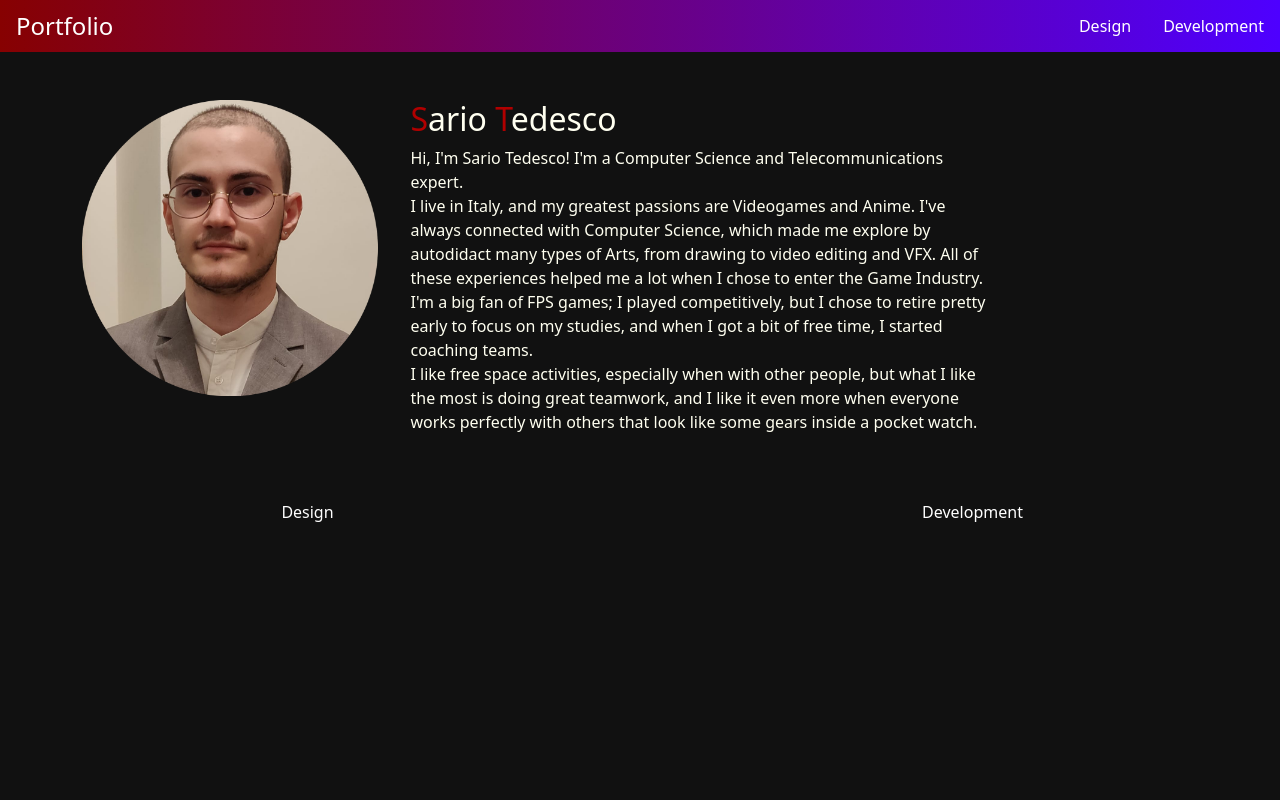
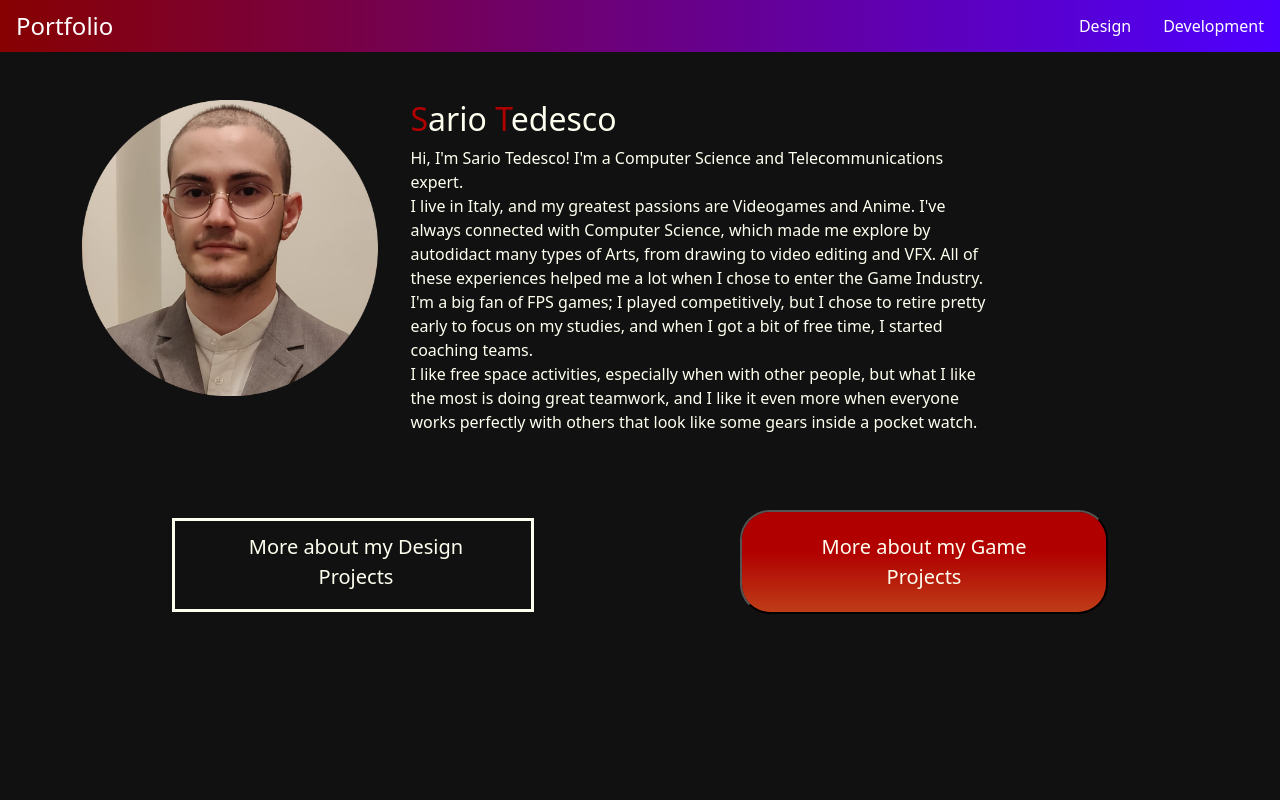
Before and after one commit to Raven-s-Soul/portfolio, a React (Create React App) app: page /#/ in a window 1280 px wide. Shown: the top 800 px of the page. Built offline with nearby package versions, Linux system fonts and the light colour scheme.

Commit message:
testing buttons

```diff
--- a/public/index.html
+++ b/public/index.html
@@ -22,7 +22,5 @@
   <body>
     <noscript>You need to enable JavaScript to run this app.</noscript>
     <div id="root"></div>
-    <!--
-    -->
   </body>
 </html>
--- a/src/App.css
+++ b/src/App.css
@@ -5,18 +5,27 @@
   width: 100%;
   color: ivory;
   background-size: cover;
+  z-index: -10;
 
 }
 
 .page {
   text-align: center;
   min-height: 100vh;
+  z-index: -9;
 }
 
 .pageTitle {
   padding-top: 1.5rem;
   padding-bottom: 1.5rem;
 }
+
+/*
+
+  !Navbar
+
+*/
+
 
 .Navbar {
   z-index: 100;
@@ -101,28 +110,17 @@ a:visited {
   color: #b10000;
 }
 
+/*
+
+  !HomePage
+
+*/
+
 .container {
   display: flex;
   width: auto;
   height: auto;
-}
-
-.container2 {
-  max-width: 1560px;
-  margin: 0px auto;
-  display: flex;
-  flex-wrap: wrap;
-  -webkit-box-pack: end;
-  justify-content: flex-end;
-}
-
-.container3 {
-  display: flex;
-  -webkit-box-align: center;
-  align-items: center;
-  -webkit-box-pack: justify;
-  justify-content: space-between;
-  width: 100%;
+  overflow: auto;
 }
 
 .leftImg {
@@ -174,31 +172,156 @@ a:visited {
   background-color: #1a1919;
 }
 
-.GoToDesign{
-  margin-left: 0px;
-  margin-top: 0px;
-  margin-right: 1.5625rem;
-  margin-bottom: 0px;
-  flex: 1 1 100%;
+/*
 
+  !Homapage downSide
+
+*/
+
+.container2 {
+  /*max-width: 1560px;*/
+  max-width: 1000px;
+  margin: 0px auto;
+  display: flex;
+  flex-wrap: wrap;
+  -webkit-box-pack: end;
+  justify-content: flex-end;
+  /*overflow: hidden; */
 }
-.GoToDev{
-  margin-left: 1.5625rem;
-  margin-top: 0px;
-  margin-right: 0px;
-  margin-bottom: 0px;
-  flex: 1 1 100%;
+
+.container3 {
+  display: flex;
+  -webkit-box-align: center;
+  align-items: center;
+  -webkit-box-pack: justify;
+  justify-content: space-between;
+  width: 100%;
+  /*overflow: hidden; */
 }
 
 .wrapperGoTo {
   height: 100%;
+
   box-sizing: border-box;
-  position: relative;
-  /*display: flex;    for custom grid*/
-  padding: 10px 0px;
+  width: 40%;
+  display: flex;
+
+  padding-top: 10px;
   -webkit-box-align: center;
   align-items: center;
 }
+
+.textToGo {
+  position: relative;
+    flex: 1 1 auto;
+    min-width: 0px;
+    padding-top: 0px;
+    padding-right: 10%;
+    padding-bottom: 0px;
+    padding-left: 10%;
+    box-sizing: border-box;
+    overflow: hidden;
+}
+
+.GoTo-Design{
+  margin-left: 1rem;
+  margin-top: 0px;
+  margin-right: 1.5625rem;
+  margin-bottom: 0px;
+}
+
+.GoTo-Dev{
+  margin-left: 1.5625rem;
+  margin-top: 0px;
+  margin-right: 1rem;
+  margin-bottom: 0px;
+}
+
+/* background-color: #4e00ff;
+   background-color: #1a1919;*/
+
+
+/*
+
+  !Buttons
+
+*/
+
+.customBtn{
+  color: ivory;
+  text-decoration: none;
+  padding: 5.5% 13%;
+  font-size: 1.25rem;
+  position: relative;
+  z-index: 10;
+}
+
+.customBtn-mirrors{
+  color: ivory;
+  border: none;
+  background-color: transparent;
+}
+.customBtn-mirrors::after, .customBtn-mirrors::before{
+  border: 3px solid ivory;
+  /* ?tryEdit this value */
+  border-radius: 0px;
+  content: "";
+  position: absolute;
+  width: calc(100% - 6px);
+  height: calc(100% - 6px);
+  left: 0;
+  bottom:0;
+  left: 0;
+  right: 0;
+  z-index: 0;
+  transition: transfomr 0.3s ease;
+}
+.customBtn-mirrors:hover::after{
+  transform: translate(-5px, -5px);
+}
+.customBtn-mirrors:hover::before{
+  transform: translate(5px, 5px);
+}
+
+.customBtn-fade{
+  overflow: hidden ;
+  border-radius: 30px;
+  background-color: transparent;
+  box-shadow: 0 0 0 0 #870101, 0 0 0 0 #4e00ff;
+  transition: transform 0.5s ease, box-shadow 0.7s ease;
+}
+.customBtn-fade::after{
+  content: "";
+  width: 900px;
+  height: 900px;
+  position: absolute;
+  top: -50px;
+  left: -300px;
+  background-image: linear-gradient(
+    180deg,
+    #b10000 10%,
+    #e3e558 35%,
+    #6fb57e 65%,
+    #4e00ff 90%
+    );
+  z-index: -1;
+  transition:transform 0.5s ease;
+}
+.customBtn-fade:hover{
+transform: translate(0, -6px);
+box-shadow: 10px -10px 25px 0 #4e00ff, -10px 10px 25px 0 #870101;
+}
+.customBtn-fade:hover::after{
+transform: rotate(180deg);
+}
+
+
+/*
+
+  !Footer
+
+*/
+
 
 .footer {
   padding-bottom: 0.3rem;
@@ -208,7 +331,7 @@ a:visited {
   text-align: center;
 }
 
-.CustomButton {
+.FooterButton {
   display: inline-block;
   font-weight: 400;
   line-height: 1.5;
@@ -236,6 +359,13 @@ a:visited {
   width: auto;
   height: auto;
 }
+
+/*
+
+  !Responsive
+
+*/
+
 
 @media (max-width: 775px){
     .toggle-button {
@@ -276,10 +406,33 @@ a:visited {
       margin-bottom: 0.175rem;
       margin-top: 0.175rem;
     }
+
+    /* !Homepage LowerSide */
+    .container3 {
+      flex-flow: column;
+    }
+    .GoTo-Dev {
+       margin-left: 0;
+      margin-top: 0;
+      margin-right: 0;
+      margin-bottom: 0;
+      padding-top: 3rem;
+    }
+    .GoTo-Dev {
+    margin-left: 0;
+    margin-top: 0;
+    margin-right: 0;
+    margin-bottom: 0;
+    padding-top: 3rem;
+    }
+    .wrapperGoTo{
+      display: block;
+      width: 100%;
+    }
 }
 
 @media (max-width: 500px){
-
+  /* !Homepage */
   .container{
     font-size: 12px;
   }
@@ -287,9 +440,13 @@ a:visited {
 }
 
 @media (max-width: 400px){
-
+  /* !Homepage */
   .container{
     font-size: 10px;
+  }
+  /* !Button */
+  .customBtn{
+    font-size: 100%;
   }
 
 }
@@ -302,6 +459,12 @@ a:visited {
 
 }
 
+
+/*
+
+  !Scrollbar
+
+*/
 
 ::-webkit-scrollbar {
   width: 1rem;
--- a/src/components/Footer.js
+++ b/src/components/Footer.js
@@ -19,7 +19,7 @@ function Footer() {
         <div className="FooterLinks">
           <button
             type="button"
-            className="CustomButton"
+            className="FooterButton"
             onClick={(e) => {
               var input = document.createElement("input");
               input.setAttribute("value", "Raven's Soul#9583");
@@ -42,7 +42,7 @@ function Footer() {
 
           <button
             type="button"
-            className="CustomButton"
+            className="FooterButton"
             onClick={(e) => {
               e.preventDefault();
               window.open("https://github.com/sario-tedesco");
@@ -53,7 +53,7 @@ function Footer() {
           </button>
           <button
             type="button"
-            className="CustomButton"
+            className="FooterButton"
             onClick={(e) => {
               e.preventDefault();
               window.open("mailto:sariotedesco@gmail.com");
@@ -72,7 +72,7 @@ function Footer() {
           </button>
           <button
             type="button"
-            className="CustomButton"
+            className="FooterButton"
             onClick={(e) => {
               e.preventDefault();
               window.open("https://www.linkedin.com/in/sario-tedesco/");
--- a/src/components/Home.js
+++ b/src/components/Home.js
@@ -36,18 +36,18 @@ function Home() {
         </div>
       </div>
       <div className="container2">
-        {/*!TODO left pice?*/}
+        {/* //!TODO left pice? */}
         <div className="container3">
-          <div className="GoToDesign">
-            <Link to="design" className="wrapperGoTo">
-              Design
-            </Link>
-          </div>
-          <div className="GoToDev">
-            <Link to="dev" className="wrapperGoTo">
-              Development
-            </Link>
-          </div>
+          <Link to="design" className="wrapperGoTo GoTo-Design">
+            <button type="button" className="customBtn customBtn-mirrors">
+              <div className="textToGo">More about my Design Projects</div>
+            </button>
+          </Link>
+          <Link to="dev" className="wrapperGoTo GoTo-Dev">
+            <button type="button" className="customBtn customBtn-fade">
+              <div className="textToGo">More about my Game Projects</div>
+            </button>
+          </Link>
         </div>
       </div>
     </div>
```
